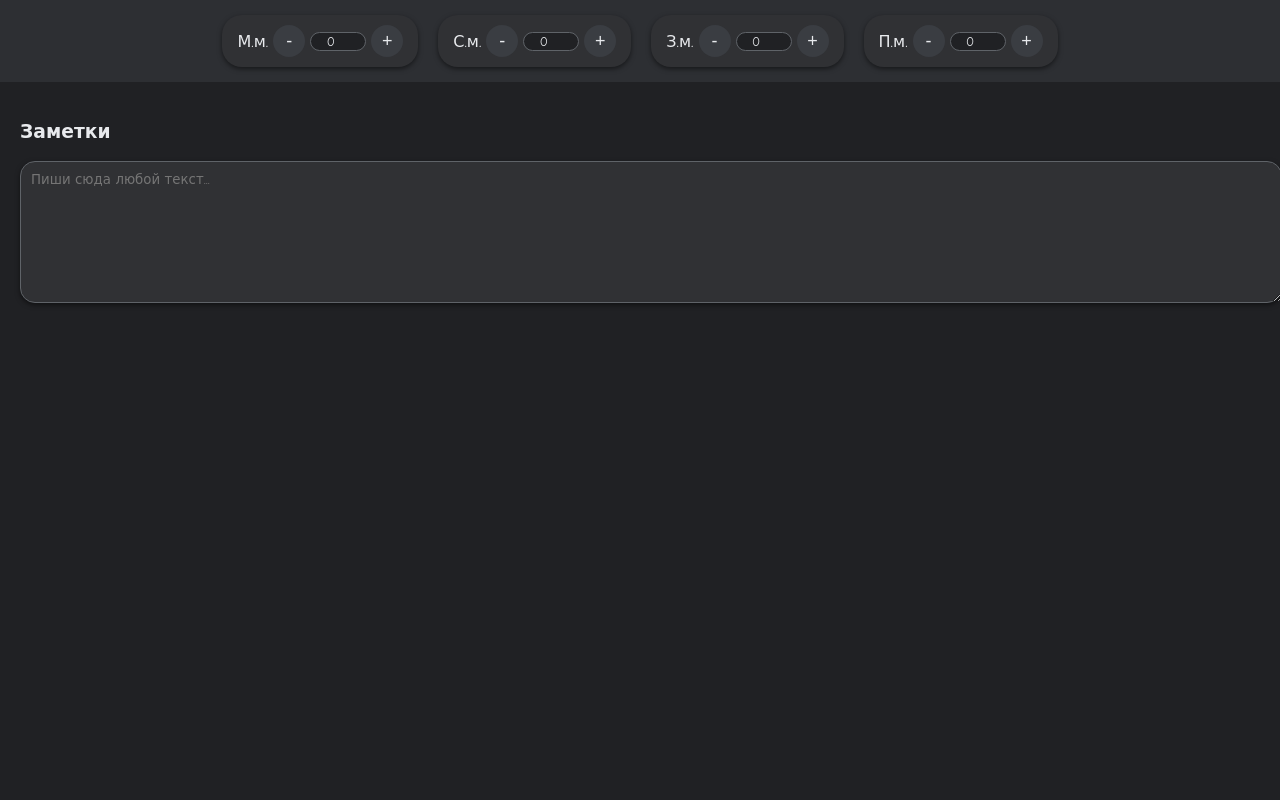
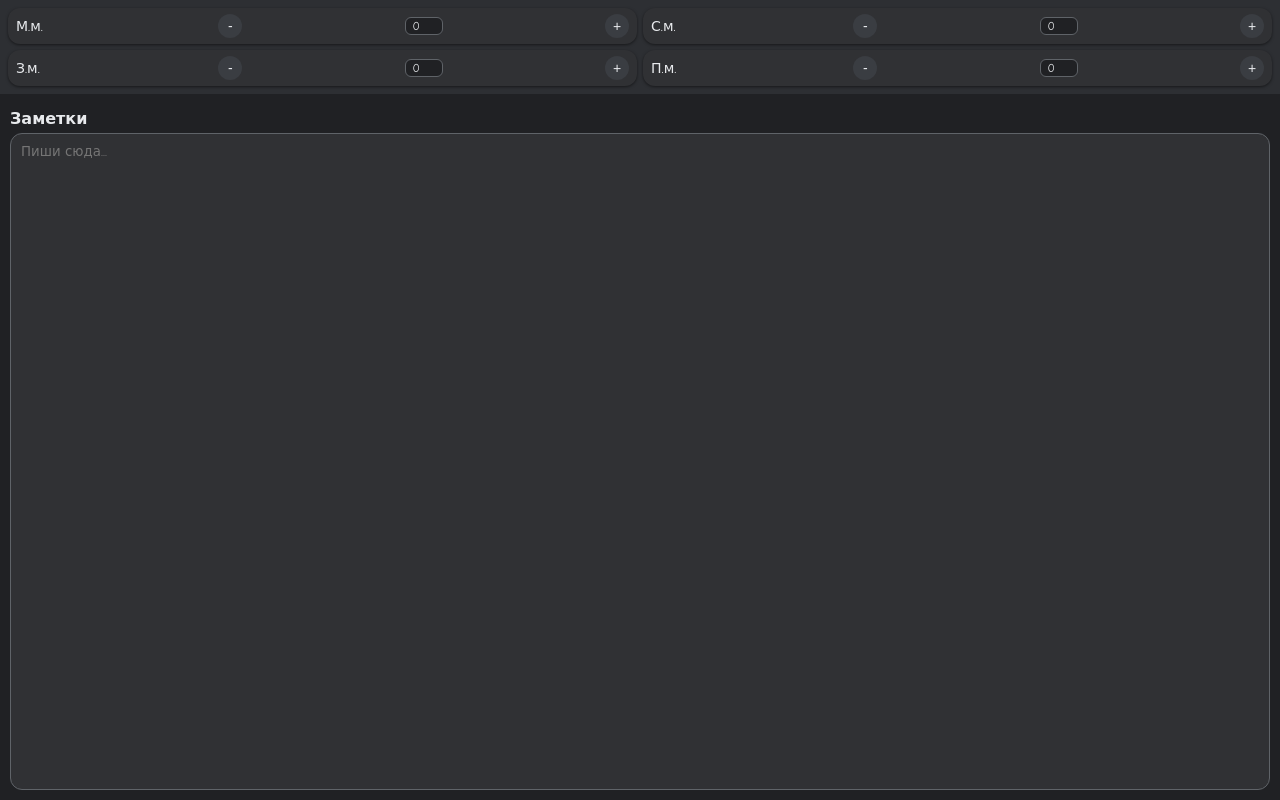
Before and after one commit to andrejcepeluk7-oss/inventar, a plain HTML site: page index.html in a window 1280 px wide. Drawn offline with Linux system fonts and the light colour scheme.

Commit message:
Add files via upload

```diff
--- a/index.html
+++ b/index.html
@@ -1,17 +1,18 @@
 <!DOCTYPE html><html lang="ru">
 <head>
     <meta charset="UTF-8">
-    <meta name="viewport" content="width=device-width, initial-scale=1.0">
+    <meta name="viewport" content="width=device-width, initial-scale=1.0, maximum-scale=1.0, user-scalable=no">
     <title>Счетчики</title>
     <style>
         :root {
-            --bg-main: #202124;      /* как тёмная тема Google */
+            --bg-main: #202124;
             --bg-block: #2d2f33;
             --bg-hover: #3a3d42;--text-main: #e8eaed;
         --text-soft: #9aa0a6;
+    }
 
-        --accent: #8ab4f8;
-        --accent-hover: #669df6;
+    * {
+        box-sizing: border-box;
     }
 
     body {
@@ -19,78 +20,85 @@
         font-family: "Comic Sans MS", cursive, sans-serif;
         background-color: var(--bg-main);
         color: var(--text-main);
+        height: 100vh;
+        display: flex;
+        flex-direction: column;
     }
 
     header {
         background: var(--bg-block);
-        padding: 15px;
-        display: flex;
-        justify-content: center;
-        gap: 20px;
-        flex-wrap: wrap;
+        padding: 8px;
+        display: grid;
+        grid-template-columns: 1fr 1fr;
+        gap: 6px;
     }
 
     .section {
         display: flex;
         align-items: center;
-        gap: 5px;
+        justify-content: space-between;
+        gap: 4px;
         background: #303134;
-        padding: 10px 15px;
-        border-radius: 20px;
-        box-shadow: 0 2px 5px rgba(0,0,0,0.5);
+        padding: 6px 8px;
+        border-radius: 12px;
+        box-shadow: 0 1px 3px rgba(0,0,0,0.5);
+        width: 100%;
+    }
+
+    .section span {
+        font-size: 14px;
+        min-width: 40px;
     }
 
     button {
         border: none;
         border-radius: 50%;
-        width: 32px;
-        height: 32px;
-        font-size: 18px;
+        width: 24px;
+        height: 24px;
+        font-size: 14px;
         cursor: pointer;
         background: #3a3d42;
         color: var(--text-main);
-        transition: 0.2s;
     }
 
-    button:hover {
-        background: #4a4d52;
+    button:active {
+        transform: scale(0.9);
     }
 
     input {
-        width: 50px;
+        width: 38px;
         text-align: center;
-        border-radius: 10px;
+        border-radius: 6px;
         border: 1px solid #5f6368;
         font-family: inherit;
         background: #202124;
         color: var(--text-main);
+        font-size: 12px;
     }
 
     main {
-        padding: 20px;
+        flex: 1;
+        padding: 10px;
+        display: flex;
+        flex-direction: column;
     }
 
     textarea {
+        flex: 1;
         width: 100%;
-        min-height: 120px;
-        border-radius: 15px;
+        border-radius: 12px;
         border: 1px solid #5f6368;
         padding: 10px;
         font-family: inherit;
-        resize: vertical;
+        resize: none;
         background: #303134;
         color: var(--text-main);
-        box-shadow: 0 2px 5px rgba(0,0,0,0.5);
+        min-height: 60vh;
     }
 
-    /* 📱 Мобильная версия */
-    @media (max-width: 600px) {
-        header {
-            display: grid;
-            grid-template-columns: 1fr 1fr;
-            gap: 10px;
-            justify-items: center;
-        }
+    h3 {
+        margin: 5px 0;
+        font-size: 16px;
     }
 </style>
 
@@ -124,7 +132,7 @@
 
 </header><main>
     <h3>Заметки</h3>
-    <textarea placeholder="Пиши сюда любой текст..."></textarea>
+    <textarea placeholder="Пиши сюда..."></textarea>
 </main><script>
     function changeValue(id, delta) {
         const input = document.getElementById(id);
```
